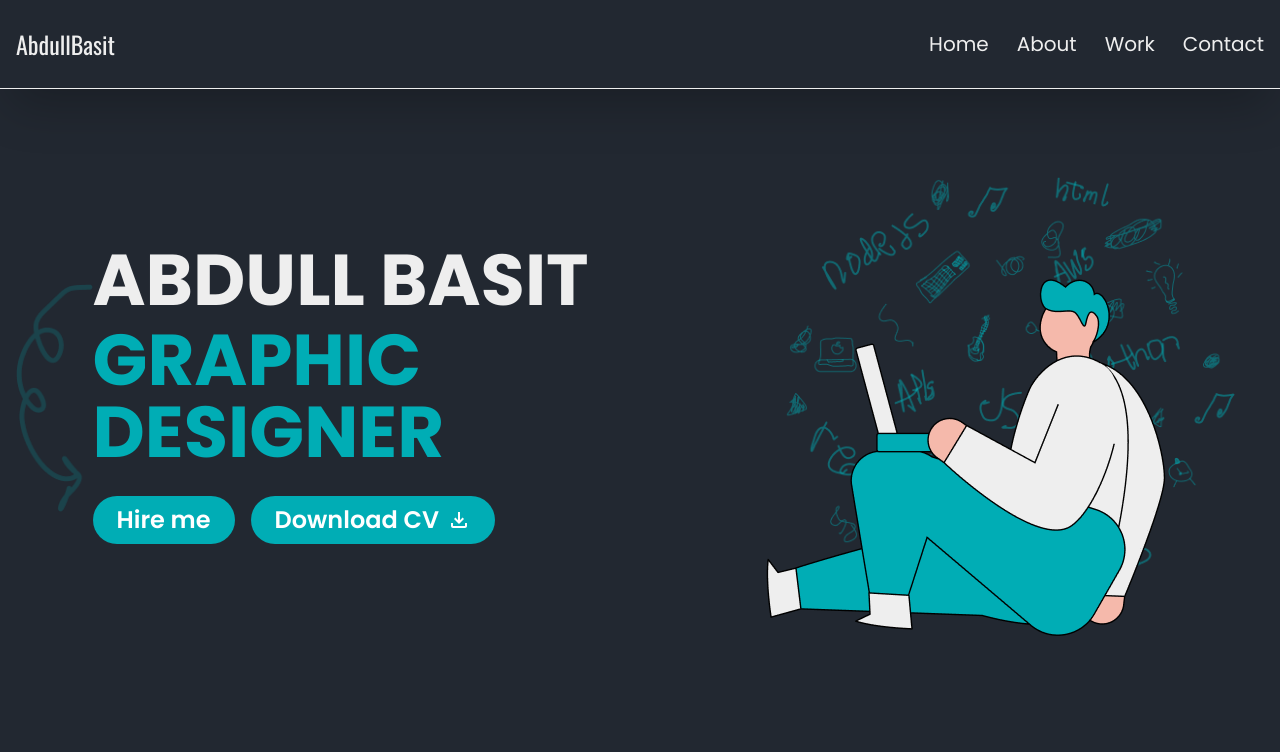
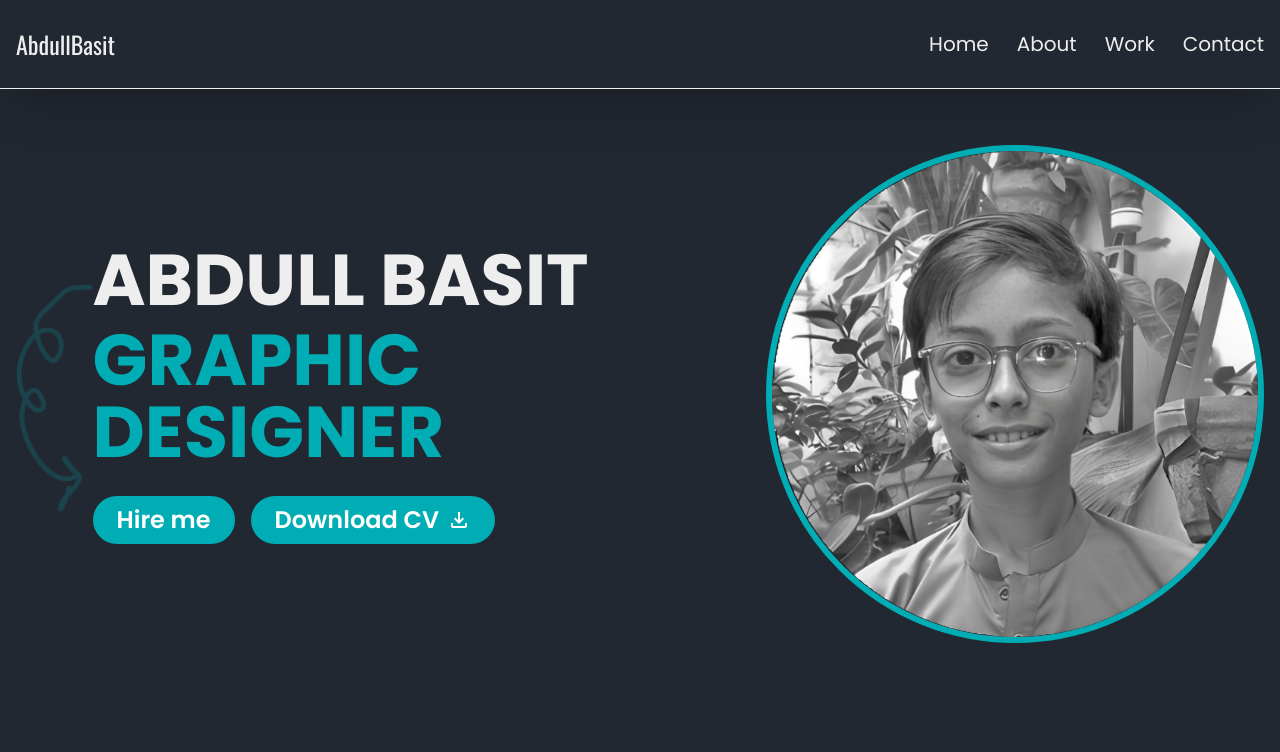
Before and after one commit to Ramla-Eman/Abdullbasitportfolio, a React (Vite) app: page / in a window 1280 px wide. Shown: the top 752 px of the page. Built offline with nearby package versions, Linux system fonts and the light colour scheme.

Commit message:
added profile img

```diff
--- a/src/components/Hero.jsx
+++ b/src/components/Hero.jsx
@@ -69,7 +69,7 @@ const Hero = () => {
           <img
             src={profileImg}
             alt=""
-            className="absolute lg:top-28 top-7 bottom-0 left-0 mx-auto"
+            className="absolute top-0 bottom-0 left-0 mx-auto border-6 border-text-main rounded-full"
           />
         </motion.div>
       </div>
```
Also changed, not shown: src/assets/profileImg.png.
